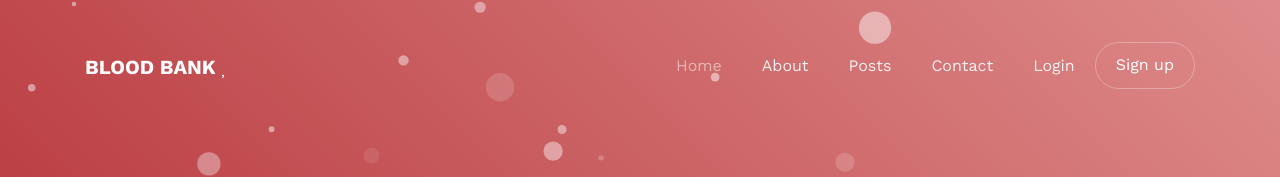
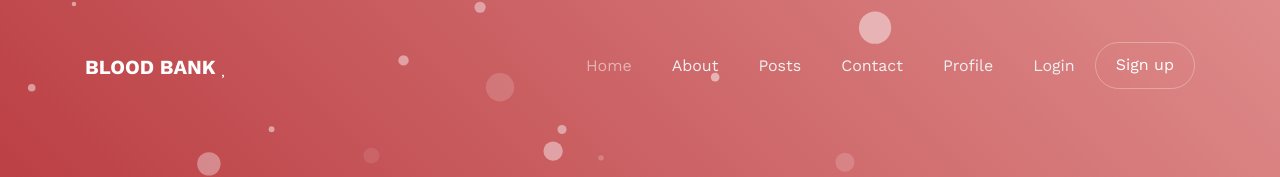
Before and after one commit to iSalma/Blood-Bank-FullStackDevelopmentProject, a plain HTML site: page contact.html in a window 1280 px wide. Shown: the top 177 px of the page. Drawn offline with nearby package versions, Linux system fonts and the light colour scheme; some packages are replaced by stand-ins of ours; no server answers; some icons are missing; a web font is replaced by a local one.

Commit message:
Update contact.html

```diff
--- a/contact.html
+++ b/contact.html
@@ -46,6 +46,7 @@
                     <li class="nav-item"><a href="about.html" class="nav-link">About</a></li>
                     <li class="nav-item"><a href="posts.html" class="nav-link">Posts</a></li>
                     <li class="nav-item"><a href="contact.html" class="nav-link">Contact</a></li>
+                    <li class="nav-item"><a href="profile.html" class="nav-link"><span>Profile</span></a></li>
                     <li class="nav-item"><a href="login.html" class="nav-link"><span>Login</span></a></li>
                     <li class="nav-item cta"><a href="register.html" class="nav-link"><span>Sign up</span></a></li>
                 </ul>
```
